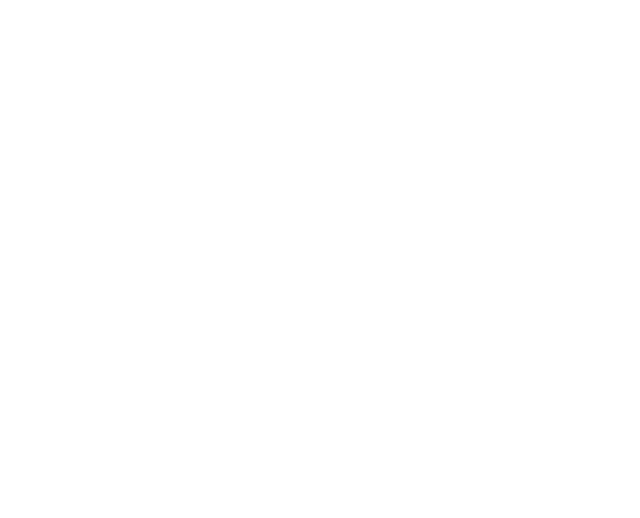
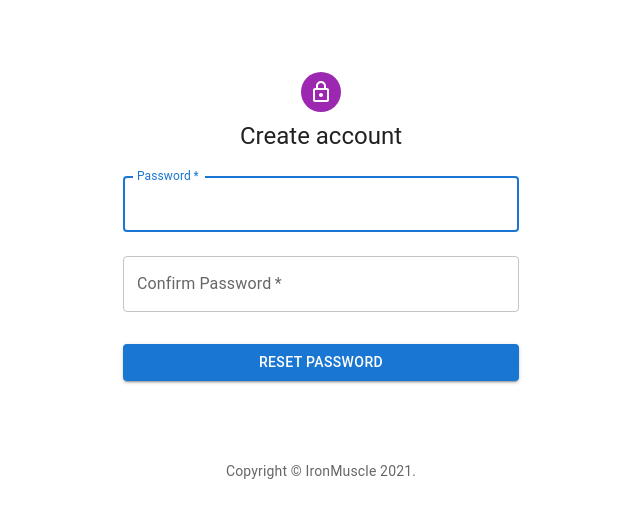
Before and after one commit to Viper488/ironmuscle-password, a React (Create React App) app: page /user/1/1 in a window 1280 px wide. Shown: the top 518 px of the page, without its empty margins (319-959 px from the left). Built offline with nearby package versions, Linux system fonts and the light colour scheme; no server answers.

Commit message:
finish creating account

```diff
--- a/src/App.js
+++ b/src/App.js
@@ -8,6 +8,7 @@ import {
 import Password from "./Password";
 import End from "./End";
 import Email from "./Email";
+import User from "./User";
 class App extends React.Component{
   render() {
     return (
@@ -16,6 +17,7 @@ class App extends React.Component{
               <Route path="/pass/:id" component={Password} />
               <Route path="/pass" component={End} />
               <Route path="/email/:id" component={Email} />
+              <Route path="/user/:confirmToken/:passwordToken" component={User} />
             </Switch>
         </Router>
     );
--- /dev/null
+++ b/src/User.js
@@ -0,0 +1,111 @@
+import React, {useEffect} from "react";
+import { useHistory } from 'react-router-dom';
+import Copyright from "./components/Copyright";
+import Avatar from '@mui/material/Avatar';
+import Button from '@mui/material/Button';
+import CssBaseline from '@mui/material/CssBaseline';
+import TextField from '@mui/material/TextField';
+import Box from '@mui/material/Box';
+import LockOutlinedIcon from '@mui/icons-material/LockOutlined';
+import Typography from '@mui/material/Typography';
+import Container from '@mui/material/Container';
+import {createTheme, ThemeProvider} from '@mui/material/styles';
+import {changePassword, confirmEmail} from "./Networking";
+const theme = createTheme()
+
+function User(props) {
+    const history = useHistory();
+
+    useEffect(()=>{
+        let confirmToken = props.match.params.confirmToken;
+        confirmEmail(confirmToken).then(response => {
+            console.log(response)
+        }).catch(error => {
+            console.log(error);
+        })
+    }, [props.match.params.confirmToken])
+
+    const handleSubmit = (event) => {
+        event.preventDefault();
+        const data = new FormData(event.currentTarget);
+
+        let passwordToken = props.match.params.passwordToken;
+        let password = data.get('password');
+        let confirmPassword = data.get('confirmPassword');
+        if(validatePassword(password, confirmPassword))
+            changePassword(passwordToken, password).then(response => {
+                history.push('/pass');
+            }).catch(error => {
+                console.log(error.data.message);
+            })
+    };
+
+    const validatePassword = (newPassword, confirmPassword) => {
+        if(newPassword === '') {
+            alert('Password can not be empty')
+            return false;
+        } else if (confirmPassword === '') {
+            alert('Confirm password')
+            return false;
+        } else if (newPassword !== confirmPassword) {
+            alert('Passwords are different')
+            return false;
+        } else {
+            return true;
+        }
+    }
+     return (
+            <ThemeProvider theme={theme}>
+                <Container component="main" maxWidth="xs">
+                    <CssBaseline />
+                    <Box
+                        sx={{
+                            marginTop: 8,
+                            display: 'flex',
+                            flexDirection: 'column',
+                            alignItems: 'center',
+                        }}
+                    >
+                        <Avatar sx={{ m: 1, bgcolor: 'secondary.main' }}>
+                            <LockOutlinedIcon />
+                        </Avatar>
+                        <Typography component="h1" variant="h5">
+                            Create account
+                        </Typography>
+                        <Box component="form" onSubmit={handleSubmit} noValidate sx={{ mt: 1 }}>
+                            <TextField
+                                margin="normal"
+                                required
+                                fullWidth
+                                id="password"
+                                label="Password"
+                                name="password"
+                                type="password"
+                                autoFocus
+                            />
+                            <TextField
+                                margin="normal"
+                                required
+                                fullWidth
+                                name="confirmPassword"
+                                label="Confirm Password"
+                                type="password"
+                                id="confirmPassword"
+                            />
+                            <Button
+                                type="submit"
+                                fullWidth
+                                variant="contained"
+                                sx={{ mt: 3, mb: 2 }}
+                            >
+                                Reset password
+                            </Button>
+                        </Box>
+                    </Box>
+                    <Copyright sx={{ mt: 8, mb: 4 }} />
+                </Container>
+            </ThemeProvider>
+        );
+}
+
+export default User
```
